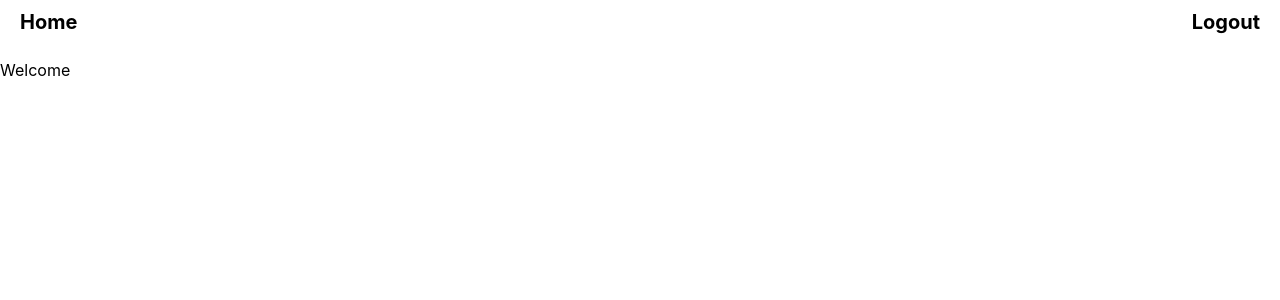
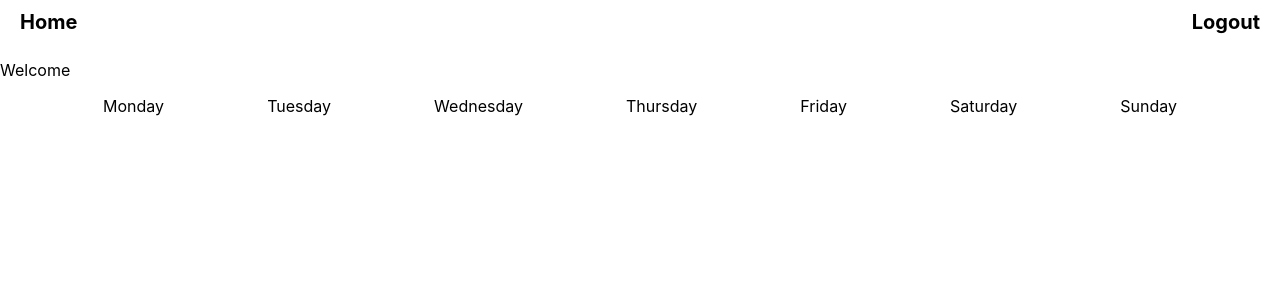
Before and after one commit to JC33340/remindersFrontend, a React (Create React App) app in the folder reminders-frontend/: page / in a window 1280 px wide. Shown: the top 300 px of the page. Built offline with nearby package versions, Linux system fonts and the light colour scheme; no server answers; sample sign-in values are in the browser's storage.

Commit message:
set up calender page

```diff
--- /dev/null
+++ b/reminders-frontend/src/components/Day.tsx
@@ -0,0 +1,13 @@
+import React from 'react'
+
+interface dayProps{
+    day:String
+}
+
+export default function Day({day}:dayProps){
+    return(
+    <div>
+        {day}
+    </div>
+    )
+}
--- /dev/null
+++ b/reminders-frontend/src/components/WeekCalender.tsx
@@ -0,0 +1,16 @@
+import React from 'react'
+import Day from './Day'
+import "../css/HomePage.css"
+
+export default function CalendarComponent(){
+    const days = ['Monday','Tuesday','Wednesday','Thursday','Friday','Saturday','Sunday']
+    const dayDisplay = days.map(day=>{return(<Day day={day}/>)})
+    return(
+    <>
+        <div className='weekly-calender-div'>
+        {dayDisplay}
+        </div>
+
+    </>
+    )
+}
--- a/reminders-frontend/src/css/App.css
+++ b/reminders-frontend/src/css/App.css
@@ -1,4 +1,3 @@
-
 
 header{
     font-size: 20px;
--- /dev/null
+++ b/reminders-frontend/src/css/HomePage.css
@@ -0,0 +1,5 @@
+.weekly-calender-div{
+    display: flex;
+    justify-content: space-evenly;
+
+}
--- a/reminders-frontend/src/pages/HomePage.tsx
+++ b/reminders-frontend/src/pages/HomePage.tsx
@@ -1,6 +1,7 @@
 import React from 'react'
 import AuthContext from '../context/AuthContext';
 import { useNavigate } from 'react-router-dom';
+import CalendarComponent from '../components/WeekCalender';
 
 const HomePage = () => {
     const {user,authTokens,logoutUser} = React.useContext(AuthContext)
@@ -35,6 +36,7 @@ const HomePage = () => {
         user ? (
         <div>
             <p>Welcome {profile?`${profile?.first_name[0].toUpperCase()}${profile?.first_name.slice(1)}`:''}</p>
+            <CalendarComponent />
         </div>
         ):(
         <div>
```
